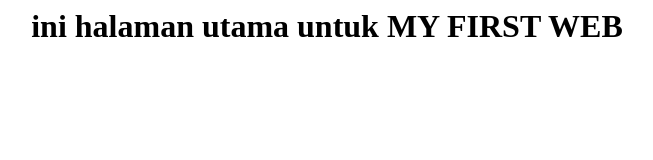
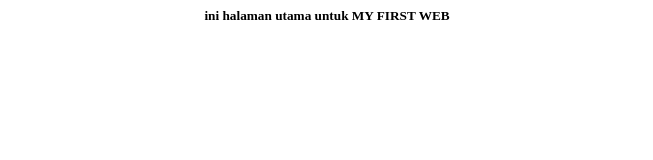
Before and after one commit to nfariesyanabiela/KPD1023-myfirstweb, a plain HTML site: page index.html in a window 1280 px wide. Shown: the whole page, without its empty margins (313-966 px from the left). Drawn offline with Linux system fonts and the light colour scheme.

Commit message:
Update index.html

```diff
--- a/index.html
+++ b/index.html
@@ -5,7 +5,7 @@
 
     <body>
       <center>
-        <h1>ini halaman utama untuk MY FIRST WEB</h1>
+        <h5>ini halaman utama untuk MY FIRST WEB</h1>
       </center>
     </body>
 
```
